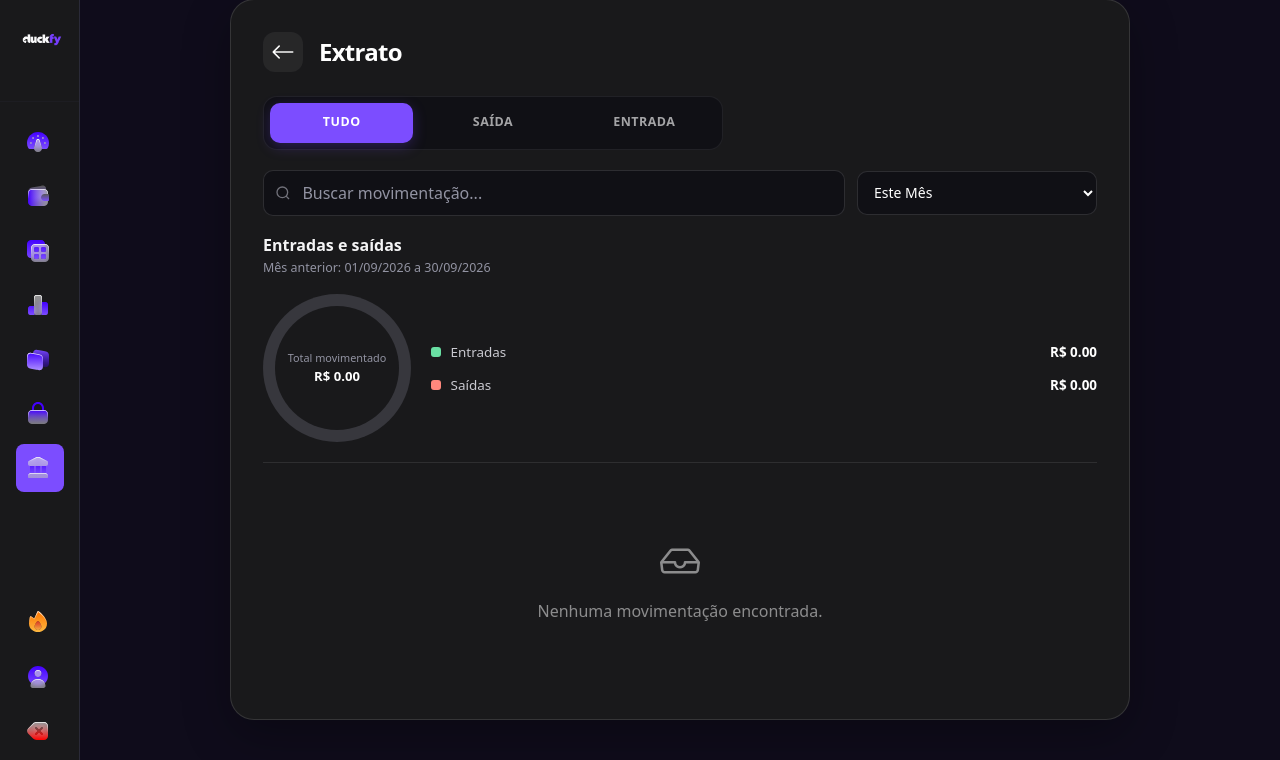
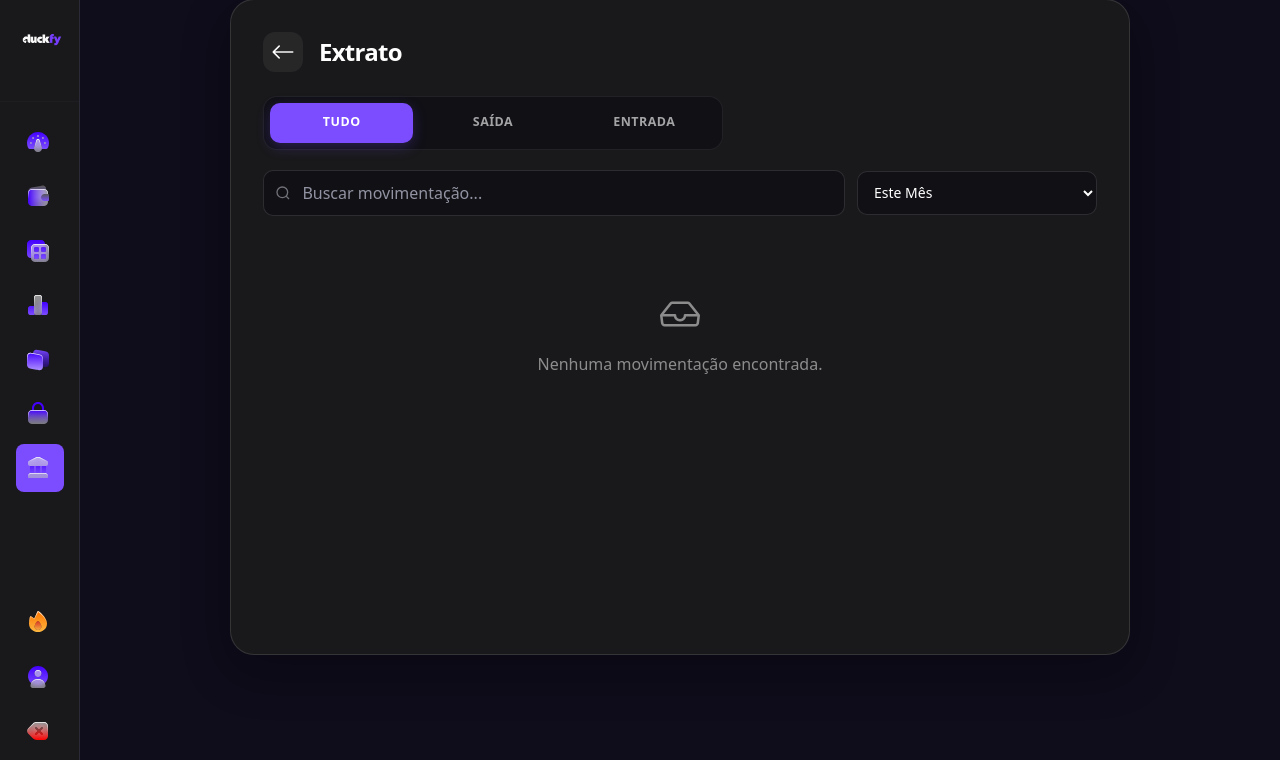
Before and after one commit to migueldinois/DuckFy, a Flask app: page /extrato in a window 1280 px wide. Shown: the part 25-785 px from the top of the page. Run offline with Flask 3, Linux system fonts and the light colour scheme; data that the repository does not hold is empty.

Commit message:
refactor: Remover a funcionalidade de resumo não utilizada e atualizar os estilos das abas de filtro

```diff
--- a/app.py
+++ b/app.py
@@ -2,7 +2,6 @@ import math
 import json
 import os
 import uuid
-from datetime import date, timedelta
 
 import requests
 from flask import Flask, render_template, request, redirect, session, flash, url_for
@@ -675,46 +674,12 @@ def tela_extrato():
             data_fim=data_fim
         )
 
-        primeiro_dia_mes_atual = date.today().replace(day=1)
-        ultimo_dia_mes_anterior = primeiro_dia_mes_atual - timedelta(days=1)
-        primeiro_dia_mes_anterior = ultimo_dia_mes_anterior.replace(day=1)
-        resumo_mes = Extrato.obter_resumo_periodo(
-            id_usuario,
-            primeiro_dia_mes_anterior,
-            ultimo_dia_mes_anterior
-        )
-        total_movimentado = resumo_mes['entradas'] + resumo_mes['saidas']
-        percentual_entradas = (
-            resumo_mes['entradas'] / total_movimentado * 100
-            if total_movimentado else 0
-        )
-        periodo_resumo = (
-            f"{primeiro_dia_mes_anterior:%d/%m/%Y} a "
-            f"{ultimo_dia_mes_anterior:%d/%m/%Y}"
-        )
-
-        return render_template(
-            'extrato.html',
-            transacoes=lista_transacoes,
-            tipo_ativo=tipo_ativo,
-            resumo_mes=resumo_mes,
-            total_movimentado=total_movimentado,
-            percentual_entradas=percentual_entradas,
-            periodo_resumo=periodo_resumo
-        )
+        return render_template('extrato.html', transacoes=lista_transacoes, tipo_ativo=tipo_ativo)
 
     except Exception as e:
         print(f"Erro na rota /extrato: {e}")
         # Retorno de segurança em caso de exceção para não quebrar o Flask
-        return render_template(
-            'extrato.html',
-            transacoes=[],
-            tipo_ativo='tudo',
-            resumo_mes={'entradas': 0, 'saidas': 0},
-            total_movimentado=0,
-            percentual_entradas=0,
-            periodo_resumo='Mês anterior'
-        )
+        return render_template('extrato.html', transacoes=[], tipo_ativo='tudo')
 
 
 
--- a/model/extrato.py
+++ b/model/extrato.py
@@ -1,47 +1,6 @@
 from database.conexao import Conexao
 
 class Extrato:
-    @staticmethod
-    def obter_resumo_periodo(id_usuario: int, data_inicio, data_fim):
-        conexao, cursor = Conexao.conectar()
-
-        try:
-            query = """
-                SELECT
-                    COALESCE(SUM(CASE
-                        WHEN LOWER(tipo) IN ('receita', 'entrada', 'entradas', 'retirada')
-                        THEN valor ELSE 0
-                    END), 0) AS entradas,
-                    COALESCE(SUM(CASE
-                        WHEN LOWER(tipo) IN ('despesa', 'saida', 'saída')
-                        THEN valor ELSE 0
-                    END), 0) AS saidas
-                FROM transacoes
-                WHERE id_usuario = %s
-                  AND data_transacao BETWEEN %s AND %s
-            """
-            cursor.execute(query, (id_usuario, data_inicio, data_fim))
-            linha = cursor.fetchone()
-
-            if isinstance(linha, dict):
-                resumo = linha
-            else:
-                colunas = [coluna[0] for coluna in cursor.description]
-                resumo = dict(zip(colunas, linha))
-
-            return {
-                'entradas': float(resumo['entradas'] or 0),
-                'saidas': float(resumo['saidas'] or 0)
-            }
-
-        except Exception as erro:
-            print(f"Erro ao buscar resumo do extrato: {erro}")
-            return {'entradas': 0.0, 'saidas': 0.0}
-
-        finally:
-            cursor.close()
-            conexao.close()
-
     @staticmethod
     def obter_extrato(id_usuario: int, tipo: str = 'tudo', id_conta: int = None, data_inicio: str = None, data_fim: str = None):
         """
--- a/static/css/extrato.css
+++ b/static/css/extrato.css
@@ -76,123 +76,6 @@
     color: #fff;
     background: #7c4dff;
     box-shadow: 0 4px 14px rgba(124, 77, 255, 0.25);
-}
-
-.monthly-summary {
-    --summary-entry: #69dfa3;
-    --summary-exit: #ff887d;
-
-    margin-bottom: 1.25rem;
-    padding-bottom: 1.25rem;
-    border-bottom: 1px solid rgba(255, 255, 255, 0.09);
-}
-
-.monthly-summary-heading {
-    margin-bottom: 1rem;
-}
-
-.monthly-summary-heading h2 {
-    margin: 0;
-    color: #f4f4f5;
-    font-size: 1rem;
-    font-weight: 700;
-}
-
-.monthly-summary-heading p {
-    margin: 0.25rem 0 0;
-    color: #9293a2;
-    font-size: 0.78rem;
-}
-
-.monthly-summary-content {
-    display: flex;
-    align-items: center;
-    gap: 1.25rem;
-}
-
-.summary-donut {
-    position: relative;
-    display: grid;
-    flex: 0 0 148px;
-    place-items: center;
-    width: 148px;
-    aspect-ratio: 1;
-    background: conic-gradient(
-        var(--summary-entry) 0 var(--entrada-percent),
-        var(--summary-exit) var(--entrada-percent) 100%
-    );
-    border-radius: 50%;
-}
-
-.summary-donut.is-empty {
-    background: #37373d;
-}
-
-.summary-donut::before {
-    position: absolute;
-    inset: 12px;
-    background: var(--extrato-card);
-    border-radius: inherit;
-    content: "";
-}
-
-.summary-donut-center {
-    z-index: 1;
-    display: flex;
-    flex-direction: column;
-    align-items: center;
-    max-width: 100%;
-    padding: 0.25rem;
-    text-align: center;
-}
-
-.summary-donut-center span {
-    color: #9293a2;
-    font-size: 0.68rem;
-}
-
-.summary-donut-center strong {
-    max-width: 100%;
-    color: #fff;
-    font-size: 0.82rem;
-    white-space: nowrap;
-}
-
-.summary-legend {
-    display: grid;
-    flex: 1;
-    gap: 0.8rem;
-    min-width: 0;
-}
-
-.summary-legend-row {
-    display: grid;
-    grid-template-columns: 10px minmax(0, 1fr) auto;
-    align-items: center;
-    gap: 0.6rem;
-    color: #c9c9d0;
-    font-size: 0.84rem;
-}
-
-.summary-legend-row strong {
-    color: #fff;
-    font-size: 0.84rem;
-    text-align: right;
-    white-space: nowrap;
-}
-
-.summary-swatch {
-    width: 10px;
-    height: 10px;
-    border-radius: 3px;
-}
-
-.summary-swatch.entradas {
-    background: var(--summary-entry);
-}
-
-.summary-swatch.saidas {
-    background: var(--summary-exit);
 }
 
 .timeline-container {
@@ -481,13 +364,10 @@
         gap: 1rem;
     }
 
-    .summary-donut {
+    .summary-chart {
         flex-basis: 124px;
         width: 124px;
-    }
-
-    .summary-donut::before {
-        inset: 10px;
+        height: 124px;
     }
 
     .summary-legend-row,
--- a/templates/extrato.html
+++ b/templates/extrato.html
@@ -3,7 +3,7 @@
 {% block title %}Dashboard Financeiro - DuckFy{% endblock %}
 
 {% block styles %}
-<link rel="stylesheet" href="{{ url_for('static', filename='css/extrato.css') }}?v=2.2">
+<link rel="stylesheet" href="{{ url_for('static', filename='css/extrato.css') }}?v=2.3">
 {% endblock %}
 
 {% block content %}
@@ -22,16 +22,19 @@
     <!-- TABS DE FILTRO -->
     <nav class="filter-tabs text-uppercase" aria-label="Filtrar movimentações">
         <a href="/extrato?tipo=tudo"
+            data-tipo="tudo"
             class="tab-btn text-decoration-none {% if not tipo_ativo or tipo_ativo == 'tudo' %}active{% endif %}">
             TUDO
         </a>
 
         <a href="/extrato?tipo=saida"
+            data-tipo="saida"
             class="tab-btn text-decoration-none {% if tipo_ativo == 'saida' %}active{% endif %}">
             SAÍDA
         </a>
 
         <a href="/extrato?tipo=entrada"
+            data-tipo="entrada"
             class="tab-btn text-decoration-none {% if tipo_ativo == 'entrada' %}active{% endif %}">
             ENTRADA
         </a>
@@ -57,38 +60,6 @@
             <option value="30_days">Últimos 30 dias</option>
         </select>
     </div>
-
-    <section class="monthly-summary" aria-labelledby="monthly-summary-title">
-        <div class="monthly-summary-heading">
-            <h2 id="monthly-summary-title">Entradas e saídas</h2>
-            <p>Mês anterior: {{ periodo_resumo }}</p>
-        </div>
-
-        <div class="monthly-summary-content">
-            <div class="summary-donut {% if total_movimentado == 0 %}is-empty{% endif %}"
-                style="--entrada-percent: {{ percentual_entradas }}%;"
-                role="img"
-                aria-label="Entradas: R$ {{ '%.2f'|format(resumo_mes.entradas) }}. Saídas: R$ {{ '%.2f'|format(resumo_mes.saidas) }}.">
-                <div class="summary-donut-center">
-                    <span>Total movimentado</span>
-                    <strong>R$ {{ "%.2f"|format(total_movimentado) }}</strong>
-                </div>
-            </div>
-
-            <div class="summary-legend" aria-label="Valores do mês anterior">
-                <div class="summary-legend-row">
-                    <span class="summary-swatch entradas" aria-hidden="true"></span>
-                    <span>Entradas</span>
-                    <strong>R$ {{ "%.2f"|format(resumo_mes.entradas) }}</strong>
-                </div>
-                <div class="summary-legend-row">
-                    <span class="summary-swatch saidas" aria-hidden="true"></span>
-                    <span>Saídas</span>
-                    <strong>R$ {{ "%.2f"|format(resumo_mes.saidas) }}</strong>
-                </div>
-            </div>
-        </div>
-    </section>
 
     <section class="timeline-container" aria-label="Movimentações">
 
```
Also changed, not shown: static/js/extrato.js (+19 -8 lines).
